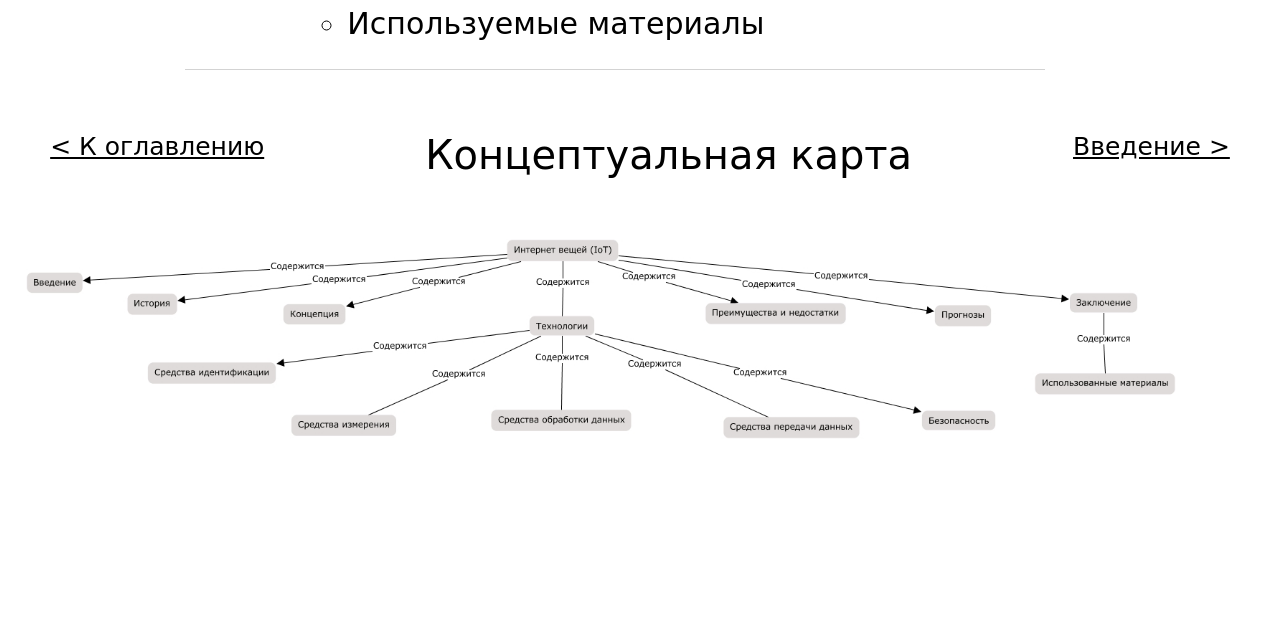
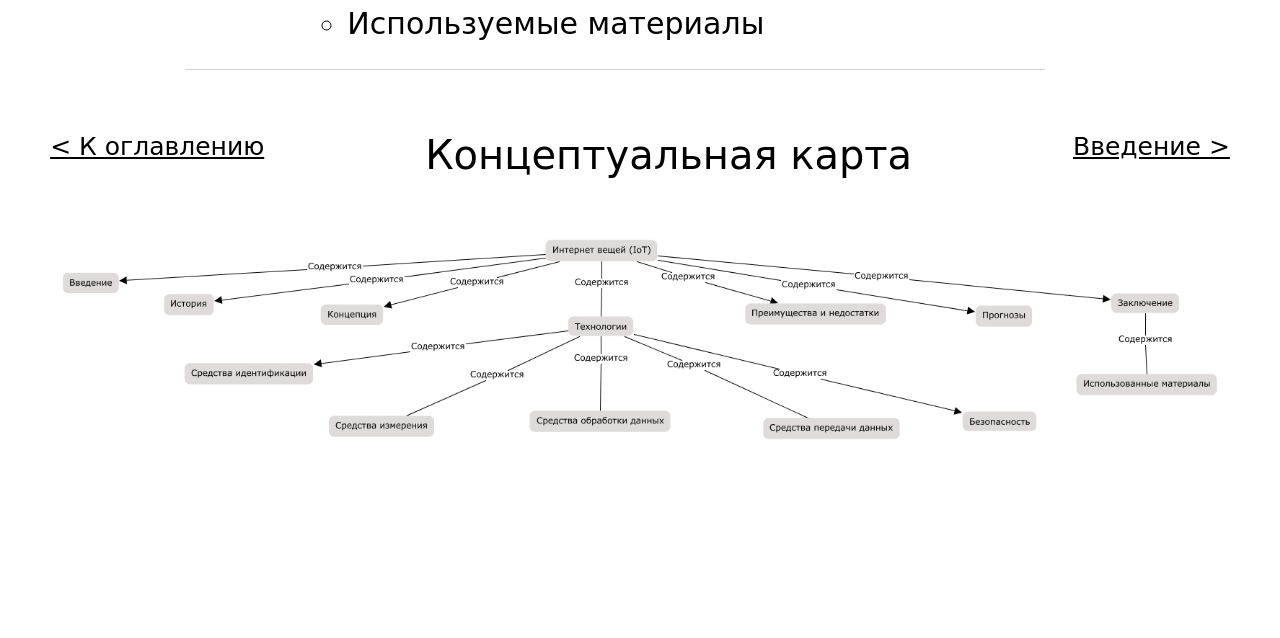
Before and after one commit to alvexs/hw1, a PHP site: page / in a window 1280 px wide. Shown: the part 847-1485 px from the top of the page. Run offline with PHP 8.4, Linux system fonts and the light colour scheme; some libraries are stand-ins or nearby versions; some web fonts are replaced.

Commit message:
add image width

```diff
--- a/static/css/styles.css
+++ b/static/css/styles.css
@@ -16,12 +16,11 @@ body {
 }
 
 
-
-@media screen and (max-width: 1280px) {
-    img {
-        width: 1150px;
+img {
+        width: 94%;
+        margin-left: 3%;
+        margin-right: 3%;
     }
-}
 
 header {
     width: 70%;
```
